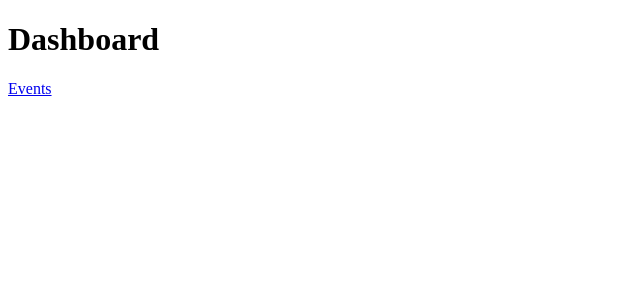
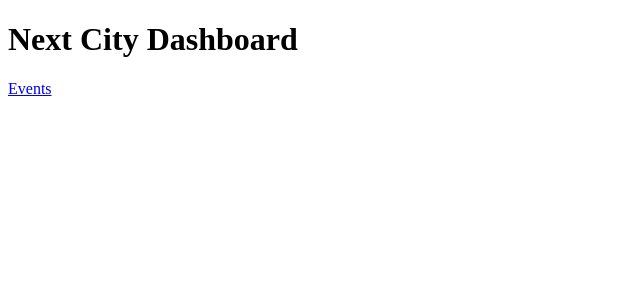
Before and after one commit to IFCity/next-city, a Next.js app: page / in a window 1280 px wide. Shown: the top 300 px of the page, without its empty margins (0-640 px from the left). Built offline with nearby package versions, Linux system fonts and the light colour scheme.

Commit message:
try to understand how deploy works

```diff
--- a/pages/index.tsx
+++ b/pages/index.tsx
@@ -3,7 +3,7 @@ import Link from 'next/link'
 
 const Home: React.FunctionComponent = () => (
   <div>
-    <h1>Dashboard</h1>
+    <h1>Next City Dashboard</h1>
     <Link href="/events">Events</Link>
   </div>
 )
```
